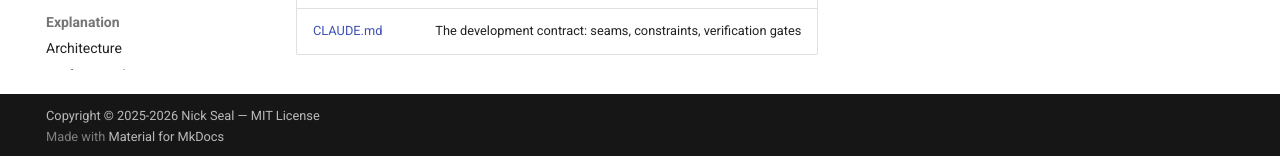
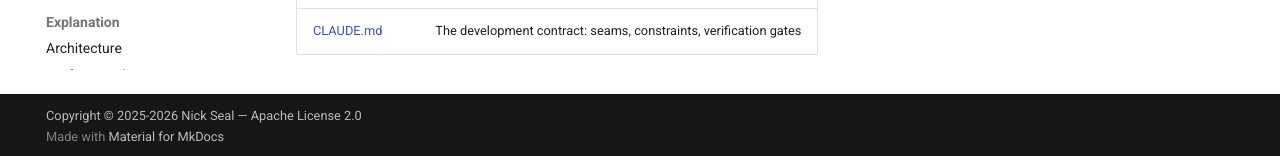
Before and after one commit to blisspixel/primr, an MkDocs documentation site: the page built from docs/README.md, in a window 1280 px wide and 900 px high, scrolled down 1596 px. Shown: the part 741-897 px from the top of the window. Built offline with MkDocs 1.6.1 and Material for MkDocs 9.7.7, drawn with Linux system fonts in a browser that asks for light colours; comment, search, counter and statistics services are not loaded.

Commit message:
Update docs site for Apache 2.0 and the OKF design note (#106)
mkdocs.yml still showed the MIT license in the site copyright after the Apache 2.0 relicense; corrected to Apache License 2.0. Added the new docs/design/open-knowledge-format.md to the Design notes nav so it is reachable from the published site (it was already linked from the design index and the 2.0/3.0 docs).

```diff
--- a/mkdocs.yml
+++ b/mkdocs.yml
@@ -4,7 +4,7 @@
 repo_url: https://github.com/blisspixel/primr
 repo_name: blisspixel/primr
 edit_uri: edit/main/docs/
-copyright: Copyright &copy; 2025-2026 Nick Seal — MIT License
+copyright: Copyright &copy; 2025-2026 Nick Seal — Apache License 2.0
 
 docs_dir: docs
 
@@ -91,6 +91,7 @@
   - Design notes:
       - Overview: design/README.md
       - Agentic balance: design/agentic-balance.md
+      - Open Knowledge Format: design/open-knowledge-format.md
       - Engineering excellence: design/engineering-excellence.md
       - Research tradecraft: design/research-tradecraft.md
       - Eval plan: design/eval-plan.md
```
